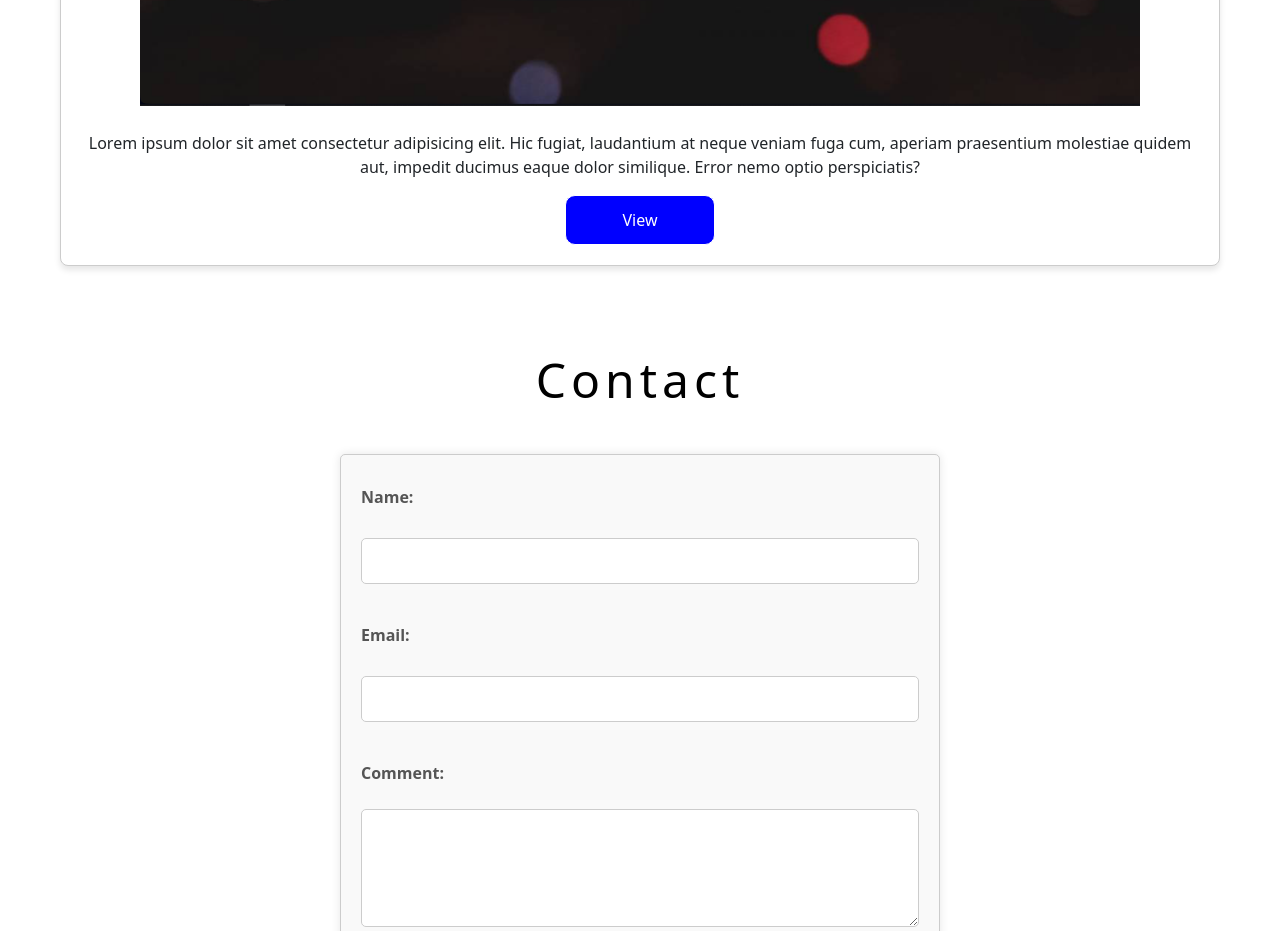
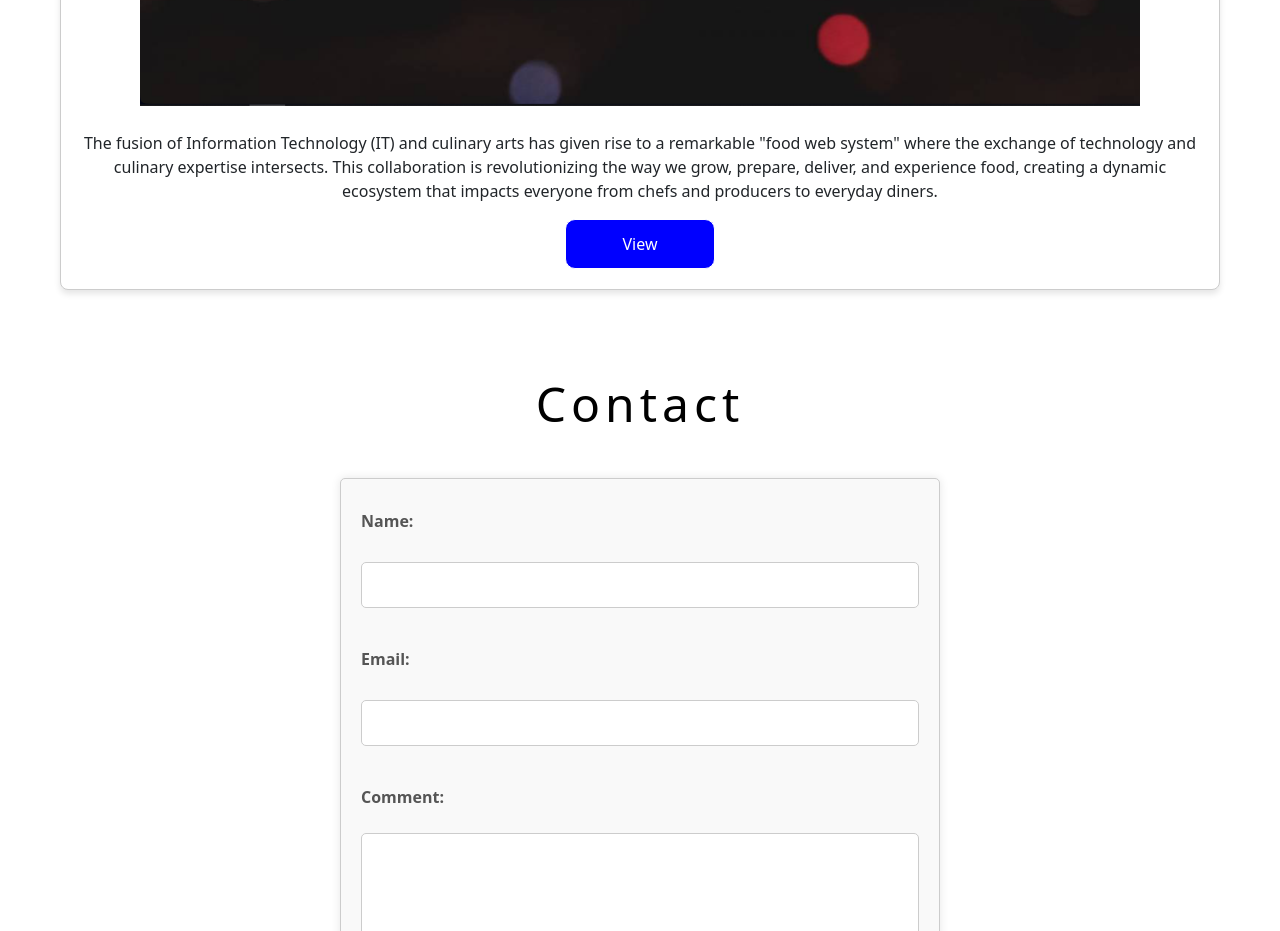
Before and after one commit to SenpiaXD/Konii, a plain HTML site: page index.html in a window 1280 px wide. Shown: the part 2880-3811 px from the top of the page. Drawn offline with nearby package versions, Linux system fonts and the light colour scheme; some packages are replaced by stand-ins of ours; a script that the page names is missing.

Commit message:
My Portfolio

```diff
--- a/index.html
+++ b/index.html
@@ -129,7 +129,9 @@
                         <div class="project-card">
                             <h4>Food Web System</h4>
                             <img src="./assets/img/project/FoodWebSystem.png" alt="Food Web System">
-                            <p>Lorem ipsum dolor sit amet consectetur adipisicing elit. Hic fugiat, laudantium at neque veniam fuga cum, aperiam praesentium molestiae quidem aut, impedit ducimus eaque dolor similique. Error nemo optio perspiciatis?</p>
+                            <p>
+                                The fusion of Information Technology (IT) and culinary arts has given rise to a remarkable "food web system" where the exchange of technology and culinary expertise intersects. This collaboration is revolutionizing the way we grow, prepare, deliver, and experience food, creating a dynamic ecosystem that impacts everyone from chefs and producers to everyday diners.
+                            </p>
                             <a href="https://senpiaxd.github.io/FoodWeb" target="_blank">
                                 <button id="click-btn">View</button>
                             </a>
```
